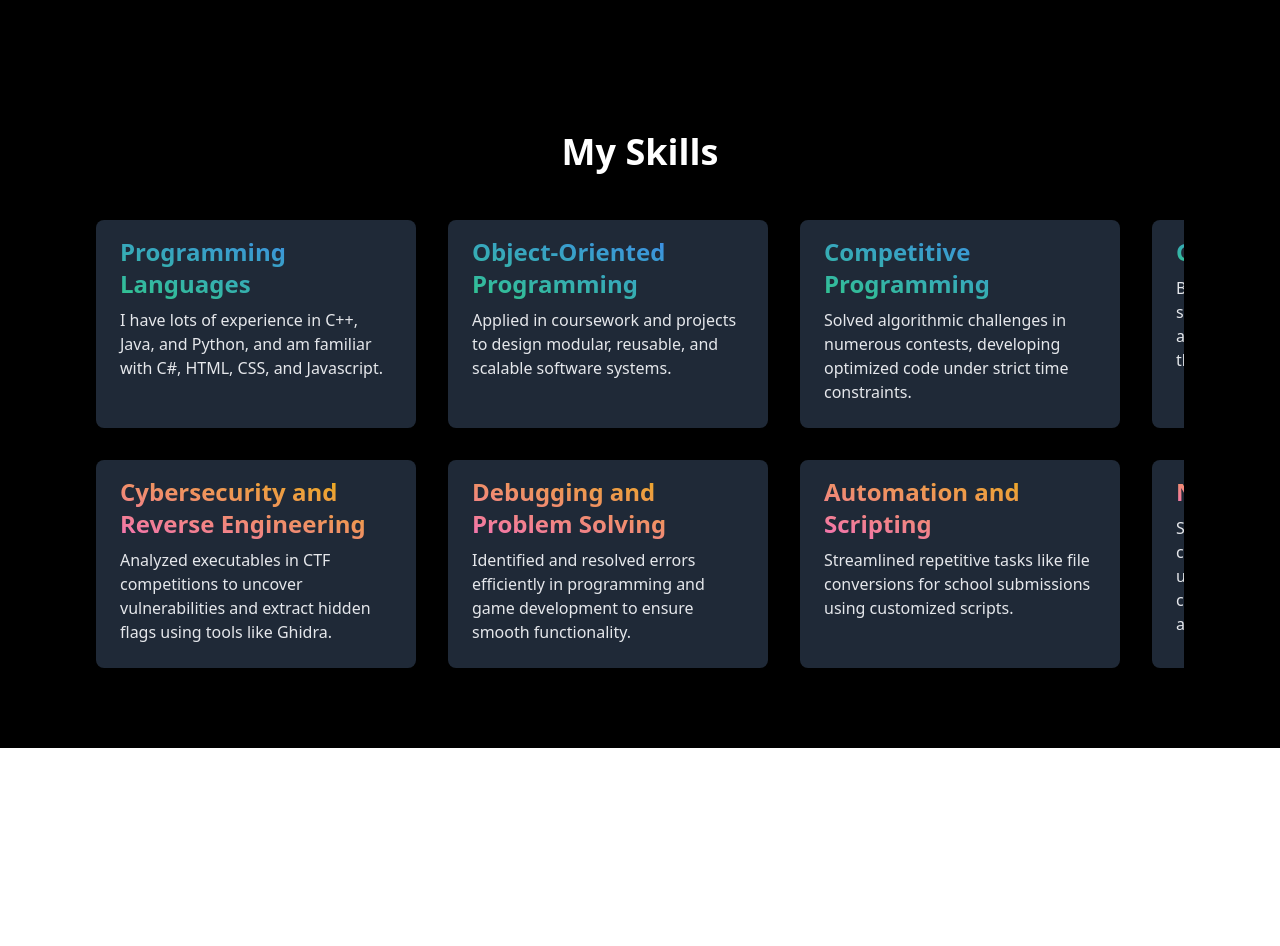
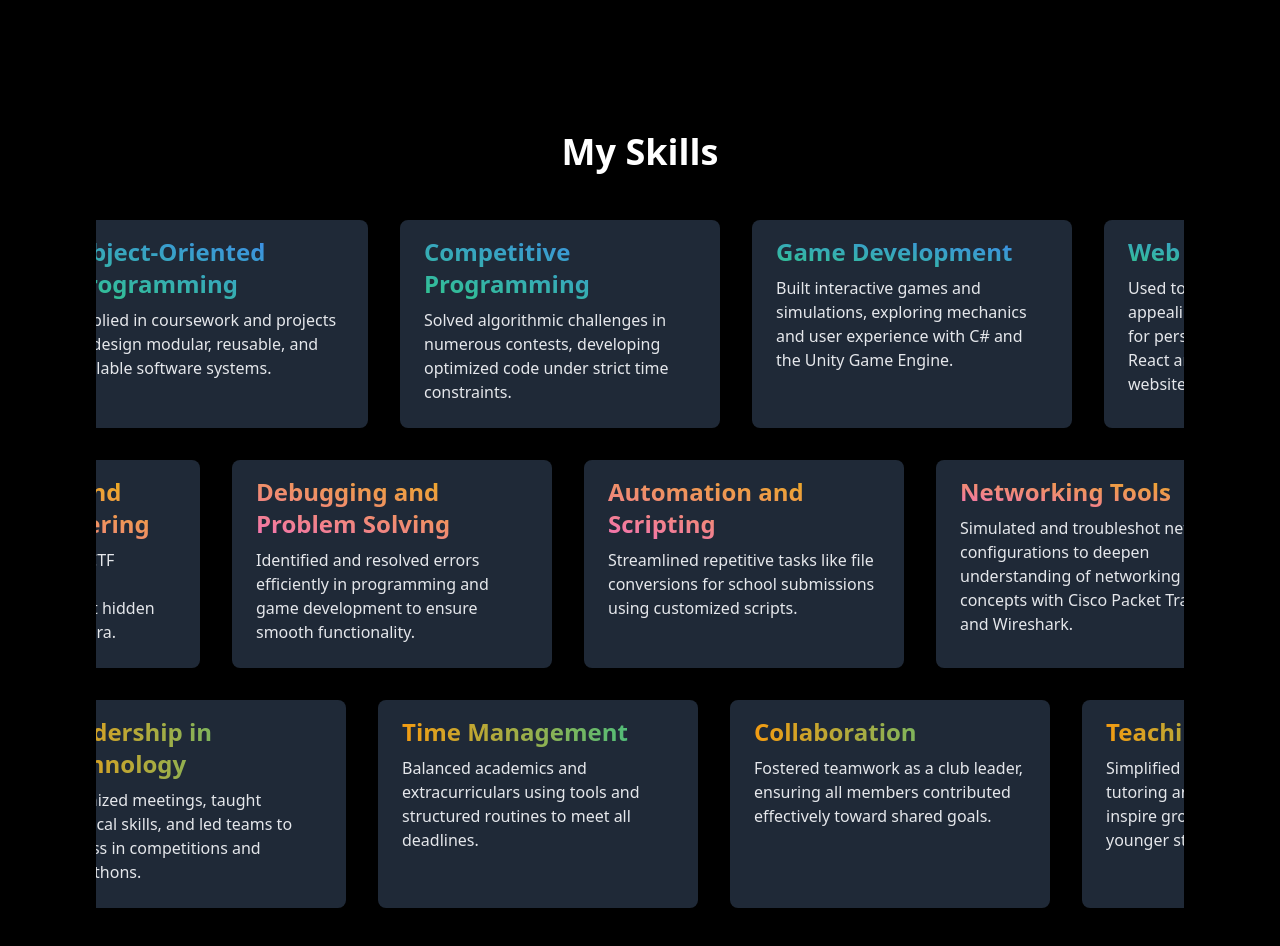
Before and after one commit to ArushNo1/PortfolioWebsite, a Next.js app: page / in a window 1280 px wide. Shown: the part 1000-1946 px from the top of the page. Before the commit the page ends 1748 px from the top, so only its background shows below. Built offline with nearby package versions, Linux system fonts and the light colour scheme.

Commit message:
Auto-Scroll on Cards

```diff
--- a/src/components/Skills.tsx
+++ b/src/components/Skills.tsx
@@ -1,5 +1,7 @@
-import React from 'react'
+"use client";
+import React, { useEffect, useRef } from 'react';
 import SkillCardList from './SkillCardList'
+import { title } from 'process'
 
 const developSkills = [
     {
@@ -28,7 +30,6 @@ const developSkills = [
         description: "Used to create responsive, visually appealing websites and interfaces for personal projects. Worked with React and Next JS for simple websites."
     },
 ]
-
 const problemSolvingSkills = [
     {
         id: 100,
@@ -51,31 +52,106 @@ const problemSolvingSkills = [
         description: "Simulated and troubleshot network configurations to deepen understanding of networking concepts with Cisco Packet Tracer and Wireshark."
     }
 ]
+const softSkills = [
+    {
+        id: 200,
+        title: "Leadership in Technology",
+        description: "Organized meetings, taught technical skills, and led teams to success in competitions and hackathons."
+    },
+    {
+        id:201,
+        title: "Time Management",
+        description: "Balanced academics and extracurriculars using tools and structured routines to meet all deadlines."
+    },
+    {
+        id:202,
+        title: "Collaboration",
+        description: "Fostered teamwork as a club leader, ensuring all members contributed effectively toward shared goals."
+    },
+    {
+        id:203,
+        title: "Teaching & Mentoring",
+        description: "Simplified complex concepts while tutoring and leading workshops to inspire growth in peers and younger students."
+    },
+    {
+        id:204,
+        title: "Event Organization",
+        description: "Planned and executed large-scale hackathons and club events with hundreds of attendees, managing logistics and engagement."
+    }
+
+]
 
 const Skills = () => {
+    const developDivRef = useRef<HTMLDivElement>(null);
+    const problemSolvingDivRef = useRef<HTMLDivElement>(null);
+    const softDivRef = useRef<HTMLDivElement>(null);
+
+
+    useEffect(() => {
+      // Set the scroll position of the target div on page load
+      if(developDivRef.current) {
+        developDivRef.current.scrollLeft = 400;
+      }
+      if (problemSolvingDivRef.current) {
+        problemSolvingDivRef.current.scrollLeft = 216;
+      }
+      if (softDivRef.current) {
+        softDivRef.current.scrollLeft = 70;
+      }
+    }, []);
+
     return (
-    <div className="bg-black text-white py-20" id='skills'>
-        <div className='container mx-auto px-8 md:px-16 lg:px-24'>
-            <h2 className='text-4xl font-bold text-center mb-12'>My Skills</h2>
-            <div className = 'flex overflow-x-auto scrollbar-hide scroll-smooth gap-8 pb-8'>
+      <div className="bg-black text-white py-20" id="skills">
+        <div className="container mx-auto px-8 md:px-16 lg:px-24">
+          <h2 className="text-4xl font-bold text-center mb-12">My Skills</h2>
+          <div
+            ref={developDivRef}
+            className="flex overflow-x-auto scrollbar-hide scroll-smooth gap-8 pb-8">
             {developSkills.map((skill) => (
-                    <div key={skill.id} className='w-80 flex-shrink-0 bg-gray-800 rounded-lg px-6 pb-6 hover:shadow-lg transform transition-transform duration-300 hover:scale-105'>
-                        <h3 className='mt-4 text-2xl font-bold text-transparent bg-clip-text bg-gradient-to-tr from-neon-green to-neon-blue'>{skill.title}</h3>
-                        <p className='mt-2 text-gray-200'>{skill.description}</p>
+              <div
+                key={skill.id}
+                className="w-80 flex-shrink-0 bg-gray-800 rounded-lg px-6 pb-6 hover:shadow-lg transform transition-transform duration-300 hover:scale-105"
+              >
+                <h3 className="mt-4 text-2xl font-bold text-transparent bg-clip-text bg-gradient-to-tr from-neon-green to-neon-blue">
+                  {skill.title}
+                </h3>
+                <p className="mt-2 text-gray-200">{skill.description}</p>
               </div>
             ))}
           </div>
-            <div className = 'flex overflow-x-auto scrollbar-hide scroll-smooth gap-8'>
+          <div
+            ref={problemSolvingDivRef} // Attach the ref to this div
+            className="flex overflow-x-auto scrollbar-hide scroll-smooth gap-8 pb-8"
+          >
             {problemSolvingSkills.map((skill) => (
-                    <div key={skill.id} className='w-80 flex-shrink-0 bg-gray-800 rounded-lg px-6 pb-6 hover:shadow-lg transform transition-transform duration-300 hover:scale-105'>
-                        <h3 className='mt-4 text-2xl font-bold text-transparent bg-clip-text bg-gradient-to-tr from-pink-400 to-yellow-500'>{skill.title}</h3>
-                        <p className='mt-2 text-gray-200'>{skill.description}</p>
+              <div
+                key={skill.id}
+                className="w-80 flex-shrink-0 bg-gray-800 rounded-lg px-6 pb-6 hover:shadow-lg transform transition-transform duration-300 hover:scale-105"
+              >
+                <h3 className="mt-4 text-2xl font-bold text-transparent bg-clip-text bg-gradient-to-tr from-pink-400 to-yellow-500">
+                  {skill.title}
+                </h3>
+                <p className="mt-2 text-gray-200">{skill.description}</p>
+              </div>
+            ))}
+          </div>
+          <div ref={softDivRef}
+            className="flex overflow-x-auto scrollbar-hide scroll-smooth gap-8">
+            {softSkills.map((skill) => (
+              <div
+                key={skill.id}
+                className="w-80 flex-shrink-0 bg-gray-800 rounded-lg px-6 pb-6 hover:shadow-lg transform transition-transform duration-300 hover:scale-105"
+              >
+                <h3 className="mt-4 text-2xl font-bold text-transparent bg-clip-text bg-gradient-to-r from-gamboge to-neon-green">
+                  {skill.title}
+                </h3>
+                <p className="mt-2 text-gray-200">{skill.description}</p>
               </div>
             ))}
           </div>
         </div>
       </div>
-  )
-}
+    );
+  };
 
 export default Skills
```
Lines whose indentation alone changed are shown as unchanged.
